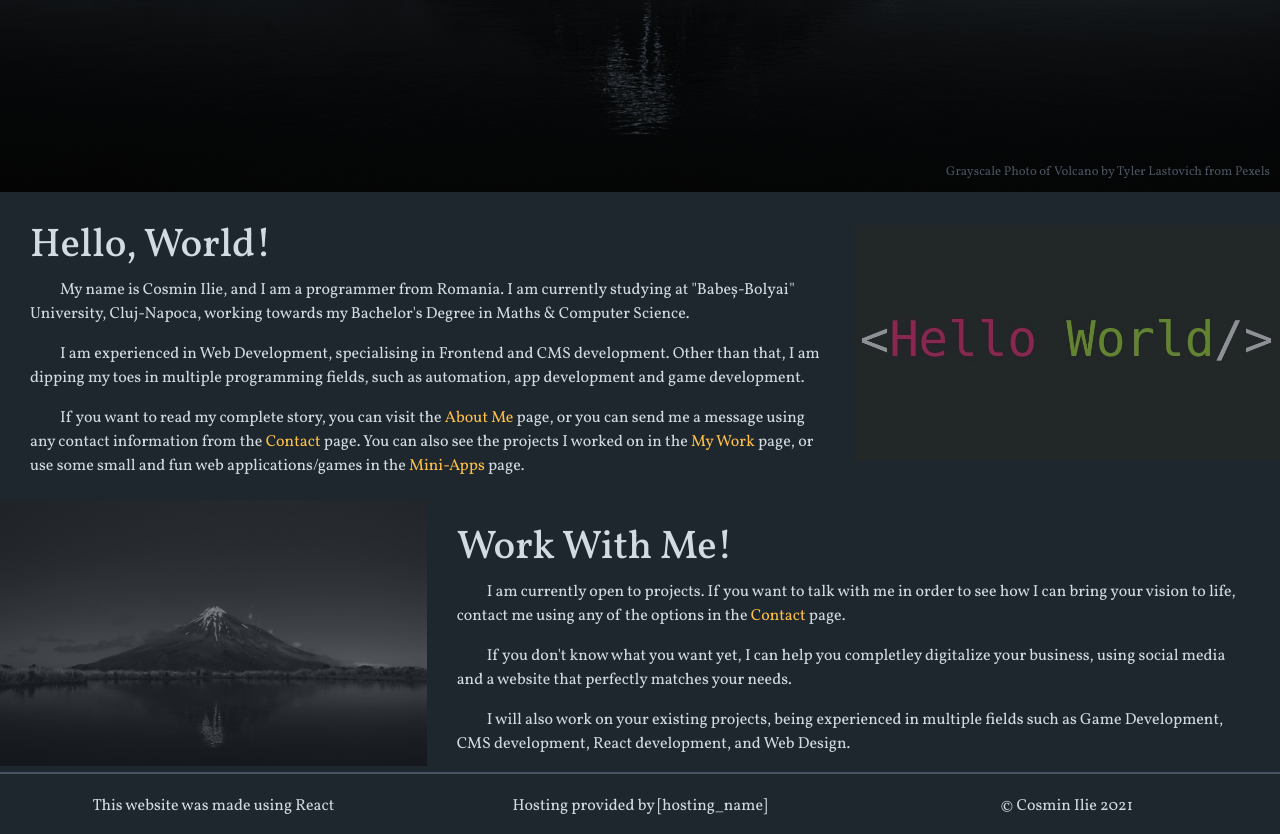
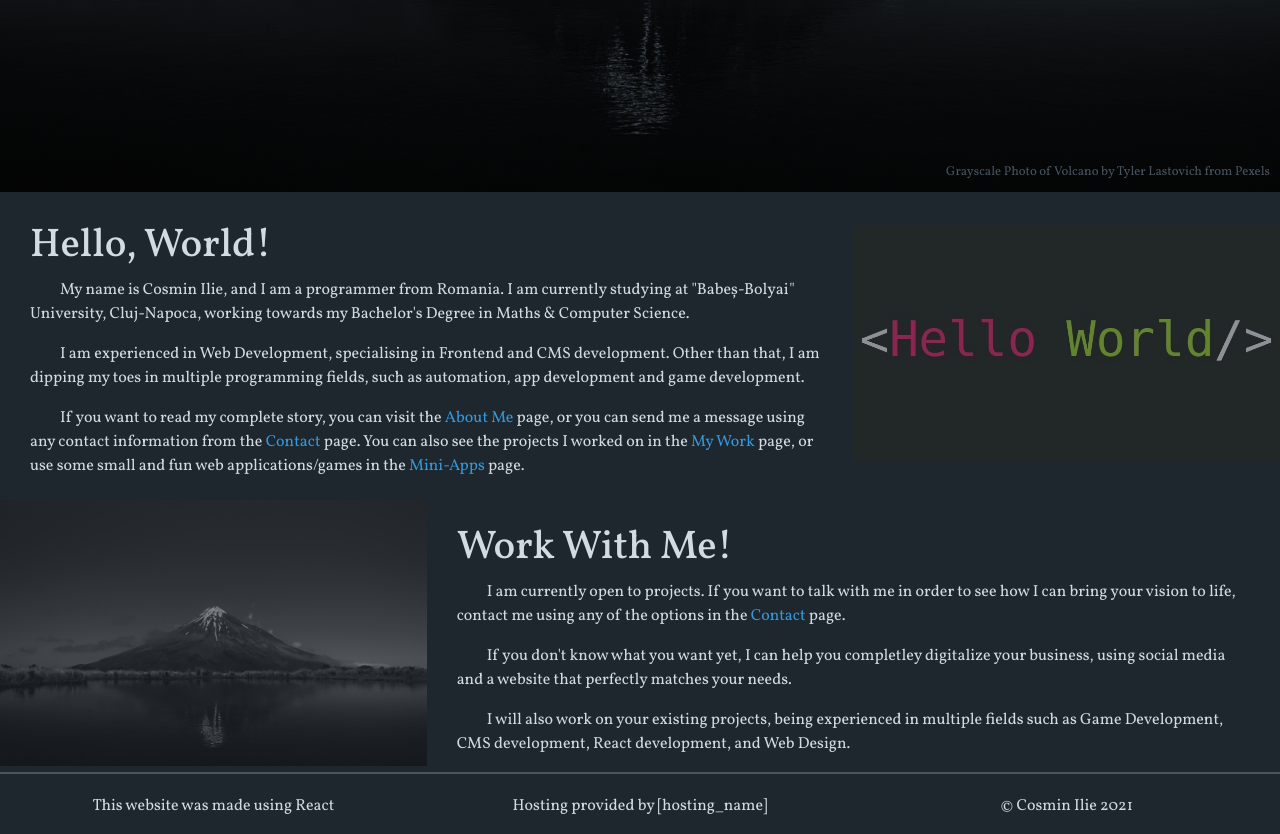
Before and after one commit to Cosmeeeen/personal-website-react, a React (Create React App) app: page / in a window 1280 px wide. Shown: the part 608-1442 px from the top of the page. Built offline with nearby package versions, Linux system fonts and the light colour scheme.

Commit message:
color customisation

```diff
--- a/src/App.css
+++ b/src/App.css
@@ -4,8 +4,8 @@
 /* Testing */
 :root {
   --primary-text: #d2dae2;
-  --secondary-text: #ffc048;
-  --highlight: #ffa801;
+  --secondary-text: #3498db;
+  --highlight: #2980b9;
   --primary-background: #1e272e;
   --secondary-background: #485460;
 }
@@ -205,8 +205,11 @@ ul{
 }
 
 .textWithImageContainer p a:hover{
-  color: var(--highlight);
+  color: var(--primary-text);
   font-size: 18px;
+  background-color: var(--highlight);
+  border-radius: 10em;
+  padding: 5px;
 }
 
 /* ----- Mobile View ----- */
```
